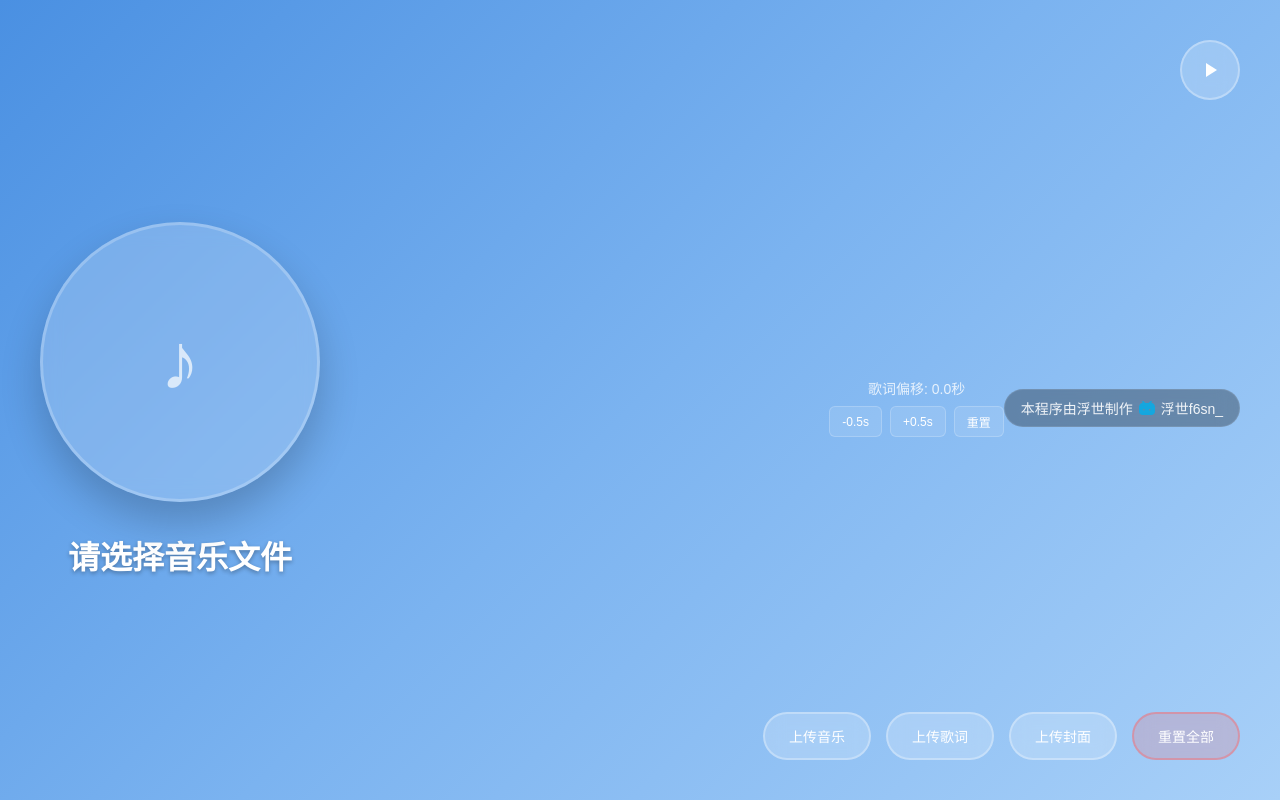
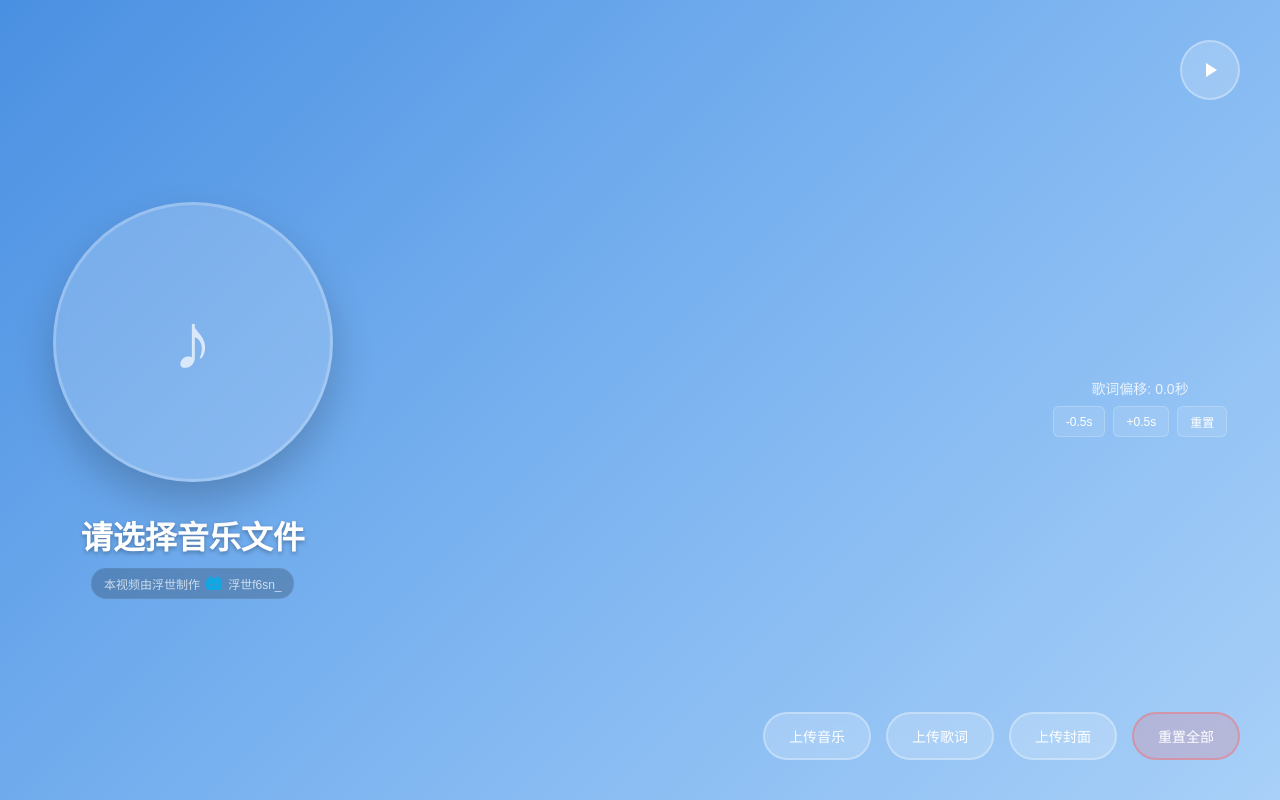
Before and after one commit to Fasnnnnnn/LyricsPlayer, a plain HTML site: page index.html in a window 1280 px wide. Drawn offline with Linux system fonts and the light colour scheme.

Commit message:
Add files via upload

```diff
--- a/index.html
+++ b/index.html
@@ -23,6 +23,15 @@
                 </div>
             </div>
             <div class="song-title" id="songTitle">请选择音乐文件</div>
+
+            <!-- 制作者信息 -->
+            <div class="creator-info">
+                <span>本视频由浮世制作</span>
+                <svg class="bilibili-icon" viewBox="0 0 24 24" width="16" height="16">
+                    <path fill="#00AEEC" d="M17.813 4.653h.854c1.51.054 2.769.578 3.773 1.574 1.004.995 1.524 2.249 1.56 3.76v7.36c-.036 1.51-.556 2.769-1.56 3.773s-2.262 1.524-3.773 1.56H5.333c-1.51-.036-2.769-.556-3.773-1.56S.036 18.858 0 17.347v-7.36c.036-1.511.556-2.765 1.56-3.76 1.004-.996 2.262-1.52 3.773-1.574h.774l-1.174-1.12a1.234 1.234 0 0 1-.373-.906c0-.356.124-.658.373-.907l.027-.027c.267-.249.573-.373.92-.373.347 0 .653.124.92.373L9.653 4.44c.071.071.134.142.187.213h4.267a.836.836 0 0 1 .16-.213l2.853-2.747c.267-.249.573-.373.92-.373.347 0 .662.151.929.4.267.249.391.551.391.907 0 .356-.124.657-.373.906l-1.174 1.12zM6.4 15.558a1.25 1.25 0 0 0 .884.373c.355 0 .658-.124.907-.373.249-.249.373-.551.373-.907 0-.355-.124-.658-.373-.907a1.25 1.25 0 0 0-.907-.373c-.355 0-.658.124-.907.373-.249.249-.373.552-.373.907 0 .356.124.658.373.907zm8.8 0a1.25 1.25 0 0 0 .884.373c.355 0 .658-.124.907-.373.249-.249.373-.551.373-.907 0-.355-.124-.658-.373-.907a1.25 1.25 0 0 0-.907-.373c-.355 0-.658.124-.907.373-.249.249-.373.552-.373.907 0 .356.124.658.373.907z"/>
+                </svg>
+                <span>浮世f6sn_</span>
+            </div>
         </div>
 
         <!-- 右侧：歌词信息 -->
@@ -61,14 +70,7 @@
             </div>
         </div>
 
-        <!-- 制作者信息 -->
-        <div class="creator-info">
-            <span>本程序由浮世制作</span>
-            <svg class="bilibili-icon" viewBox="0 0 24 24" width="16" height="16">
-                <path fill="#00AEEC" d="M17.813 4.653h.854c1.51.054 2.769.578 3.773 1.574 1.004.995 1.524 2.249 1.56 3.76v7.36c-.036 1.51-.556 2.769-1.56 3.773s-2.262 1.524-3.773 1.56H5.333c-1.51-.036-2.769-.556-3.773-1.56S.036 18.858 0 17.347v-7.36c.036-1.511.556-2.765 1.56-3.76 1.004-.996 2.262-1.52 3.773-1.574h.774l-1.174-1.12a1.234 1.234 0 0 1-.373-.906c0-.356.124-.658.373-.907l.027-.027c.267-.249.573-.373.92-.373.347 0 .653.124.92.373L9.653 4.44c.071.071.134.142.187.213h4.267a.836.836 0 0 1 .16-.213l2.853-2.747c.267-.249.573-.373.92-.373.347 0 .662.151.929.4.267.249.391.551.391.907 0 .356-.124.657-.373.906l-1.174 1.12zM6.4 15.558a1.25 1.25 0 0 0 .884.373c.355 0 .658-.124.907-.373.249-.249.373-.551.373-.907 0-.355-.124-.658-.373-.907a1.25 1.25 0 0 0-.907-.373c-.355 0-.658.124-.907.373-.249.249-.373.552-.373.907 0 .356.124.658.373.907zm8.8 0a1.25 1.25 0 0 0 .884.373c.355 0 .658-.124.907-.373.249-.249.373-.551.373-.907 0-.355-.124-.658-.373-.907a1.25 1.25 0 0 0-.907-.373c-.355 0-.658.124-.907.373-.249.249-.373.552-.373.907 0 .356.124.658.373.907z"/>
-            </svg>
-            <span>浮世f6sn_</span>
-        </div>
+
     </div>
 
     <!-- 音频元素 -->
--- a/style.css
+++ b/style.css
@@ -211,20 +211,20 @@ body {
 }
 
 .creator-info {
-    margin-top: 15px;
+    margin-top: 10px;
     text-align: center;
-    color: rgba(255, 255, 255, 0.9);
-    font-size: 14px;
-    font-weight: 500;
+    color: rgba(255, 255, 255, 0.7);
+    font-size: 12px;
+    font-weight: 400;
     display: flex;
     align-items: center;
     justify-content: center;
     gap: 6px;
-    background: rgba(0, 0, 0, 0.3);
-    padding: 8px 16px;
-    border-radius: 20px;
-    backdrop-filter: blur(10px);
-    border: 1px solid rgba(255, 255, 255, 0.1);
+    background: rgba(0, 0, 0, 0.2);
+    padding: 6px 12px;
+    border-radius: 15px;
+    backdrop-filter: blur(5px);
+    border: 1px solid rgba(255, 255, 255, 0.05);
 }
 
 .bilibili-icon {
```
